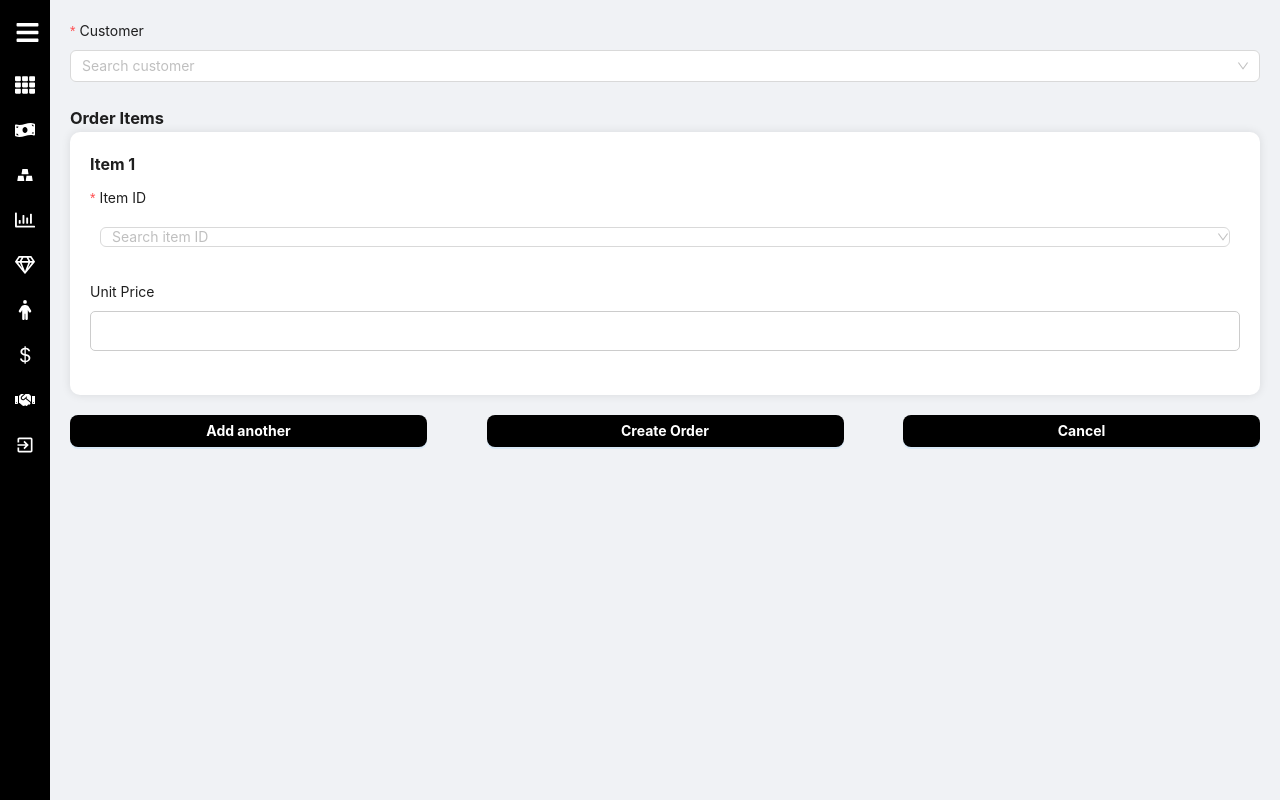
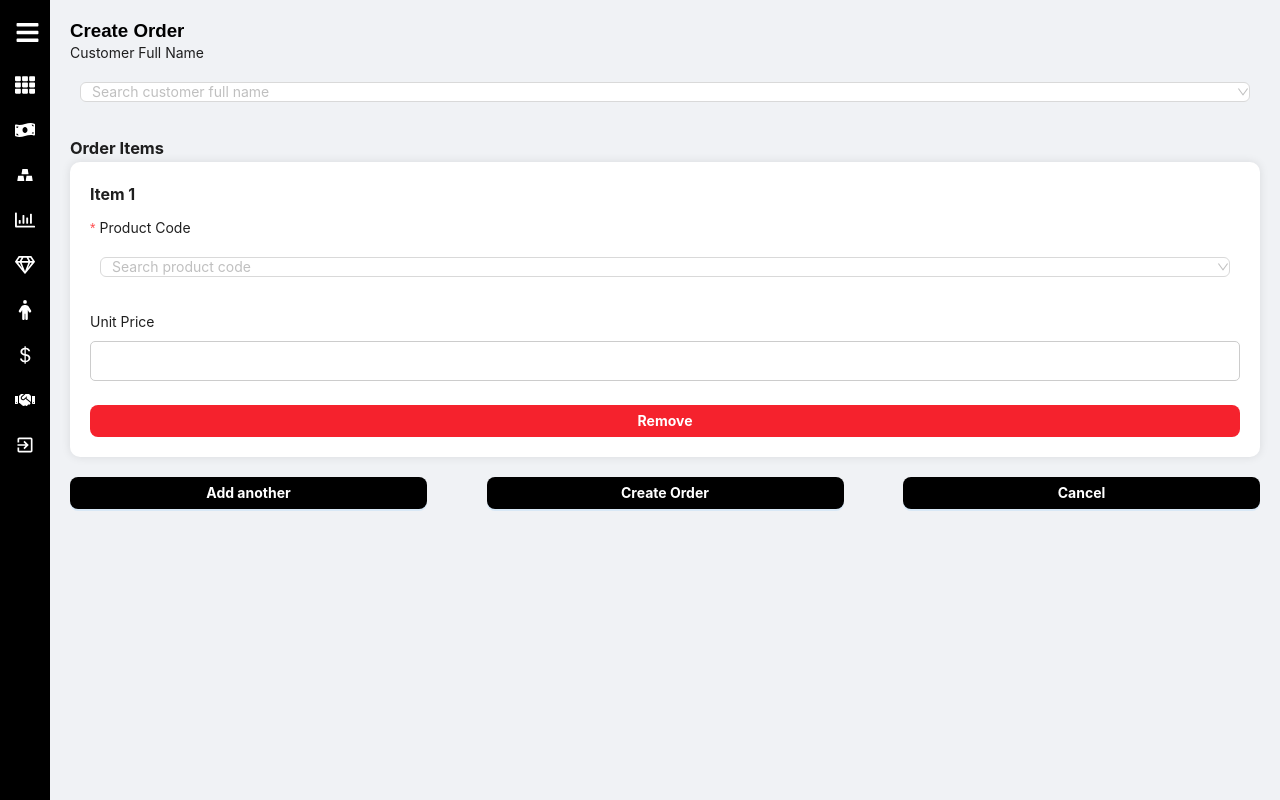
Before and after one commit to Apple1696/SWP-Retake, a React (Vite) app in the folder Front-End/: page /create-order in a window 1280 px wide. Built offline with nearby package versions, Linux system fonts and the light colour scheme.

Commit message:
Add OrderDetails.jsx and update CreateOrder.jsx

```diff
--- a/Front-End/src/components/pages/OrderReport/CreateOrder.jsx
+++ b/Front-End/src/components/pages/OrderReport/CreateOrder.jsx
@@ -8,9 +8,9 @@ const { Option } = Select;
 export default function CreateOrder() {
   const [customers, setCustomers] = useState([]);
   const [selectedCustomer, setSelectedCustomer] = useState(null);
-  const [promotions, setPromotions] = useState([]);
-  const [counters, setCounters] = useState([]);
-  const [orderItems, setOrderItems] = useState([{ id: '', price: '' }]);
+  const [products, setProducts] = useState([]);
+  const [orderItems, setOrderItems] = useState([{ productCode: '', unitPrice: '' }]);
+  const [form] = Form.useForm();
 
   useEffect(() => {
     if (selectedCustomer) {
@@ -43,29 +43,25 @@ export default function CreateOrder() {
     setSelectedCustomer(value);
   };
 
-  const fetchPromotions = async (query) => {
-    // Fetch promotions from the API
-  };
-
-  const fetchCounters = async (query) => {
-    // Fetch counters from the API
-  };
-
-  const handleItemSearch = async (value, index) => {
+  const handleProductSearch = async (value, index) => {
     if (value) {
-      const response = await axios.get(`https://66a4b40a5dc27a3c19099545.mockapi.io/Item?search=${value}`);
-      const item = response.data[0];
-      if (item) {
+      try {
+        const response = await axios.get(`https://jewquelry-group4-ewb0dqgndchcc0cm.eastus-01.azurewebsites.net/api/Products?search=${value}`);
+        const product = response.data[0];
+        if (product) {
           const newOrderItems = [...orderItems];
-        newOrderItems[index].id = item.id;
-        newOrderItems[index].price = item.price;
+          newOrderItems[index].productCode = product.productCode;
+          newOrderItems[index].unitPrice = product.unitPrice;
           setOrderItems(newOrderItems);
+        }
+      } catch (error) {
+        console.error('Error fetching product by code:', error);
       }
     }
   };
 
   const addOrderItem = () => {
-    setOrderItems([...orderItems, { id: '', price: '' }]);
+    setOrderItems([...orderItems, { productCode: '', unitPrice: '' }]);
   };
 
   const removeOrderItem = (index) => {
@@ -74,62 +70,53 @@ export default function CreateOrder() {
     setOrderItems(newOrderItems);
   };
 
+  const handleSubmit = async (values) => {
+    const newOrder = {
+      customerId: selectedCustomer,
+      orderItems: orderItems.map(item => ({
+        productCode: item.productCode,
+        unitPrice: item.unitPrice,
+      })),
+      // Add any other necessary fields here
+    };
+    try {
+      await axios.post('https://jewquelry-group4-ewb0dqgndchcc0cm.eastus-01.azurewebsites.net/api/Orders', newOrder);
+      // Handle successful order creation, e.g., show a notification, reset form, etc.
+      form.resetFields();
+      setOrderItems([{ productCode: '', unitPrice: '' }]);
+    } catch (error) {
+      console.error('Error creating order:', error);
+    }
+  };
+
   const { cancelOrder } = handleRedirect();
 
   return (
     <>
-      <Form layout="vertical">
-
-
-        <Form.Item label="Customer" name="customer" rules={[{ required: true, message: 'Please select a customer!' }]}>
+      <h3>Create Order</h3>
+      <Form form={form} layout="vertical" onFinish={handleSubmit}>
+        <Form.Item label="Customer Full Name" name="fullName" >
           <Select
             showSearch
-            placeholder="Search customer"
+            placeholder="Search customer full name"
             onSearch={handleCustomerSearch}
             onChange={handleCustomerChange}
             filterOption={false}
-
+            style={{
+              width: '100%',
+              padding: '10px',
+              borderRadius: '5px',
+              borderColor: '#ccc',
+              height: '40px',
+              fontSize: '16px'
+            }}
           >
             {customers.map(customer => (
-              <Option key={customer.id} value={customer.id}>
-                {customer.fullName}
-              </Option>
+              <Option key={customer.id} value={customer.id}>{customer.fullName}</Option>
             ))}
           </Select>
         </Form.Item>
 
-        {/* <Form.Item label="Promotion" name="promotion">
-          <Select
-            showSearch
-            placeholder="Search promotion"
-            onSearch={fetchPromotions}
-            filterOption={false}
-          >
-            {promotions.map(promotion => (
-              <Option key={promotion.id} value={promotion.name}>
-                {promotion.name}
-              </Option>
-            ))}
-          </Select>
-        </Form.Item> */}
-
-        {/* <Form.Item label="Counter" name="counter">
-          <Select
-            showSearch
-            placeholder="Search counter"
-            onSearch={fetchCounters}
-            filterOption={false}
-          >
-            {counters.map(counter => (
-              <Option key={counter.id} value={counter.name}>
-                {counter.name}
-              </Option>
-            ))}
-          </Select>
-        </Form.Item> */}
-      </Form>
-
-      <Form layout="vertical">
         <div>
           <h3>Order Items</h3>
           {orderItems.map((item, index) => (
@@ -145,11 +132,11 @@ export default function CreateOrder() {
                 fontSize: '16px',
                 fontWeight: 'bold'
               }}>Item {index + 1}</h4>
-        <Form.Item label="Item ID" name={`itemId_${index}`} rules={[{ required: true, message: 'Please enter an item ID!' }]}>
+              <Form.Item label="Product Code" name={`productCode_${index}`} rules={[{ required: true, message: 'Please enter a product code!' }]}>
                 <Select
                   showSearch
-            placeholder="Search item ID"
-            onSearch={(value) => handleItemSearch(value, index)}
+                  placeholder="Search product code"
+                  onSearch={(value) => handleProductSearch(value, index)}
                   filterOption={false}
                   style={{
                     width: '100%',
@@ -160,12 +147,12 @@ export default function CreateOrder() {
                     fontSize: '16px'
                   }}
                 >
-            <Option value={item.id}>{item.id}</Option>
+                  <Option value={item.productCode}>{item.productCode}</Option>
                 </Select>
               </Form.Item>
               <Form.Item label="Unit Price" name={`unitPrice_${index}`}>
                 <Input
-            value={item.price}
+                  value={item.unitPrice}
                   readOnly
                   style={{
                     width: '100%',
@@ -177,6 +164,15 @@ export default function CreateOrder() {
                   }}
                 />
               </Form.Item>
+              <Button type="danger" onClick={() => removeOrderItem(index)} style={{
+                width: '100%',
+                backgroundColor: '#f5222d',
+                color: '#fff',
+                borderRadius: '8px',
+                fontWeight: 'bold'
+              }}>
+                Remove
+              </Button>
             </div>
           ))}
           <div style={{ display: 'flex', justifyContent: 'space-between' }}>
@@ -210,7 +206,6 @@ export default function CreateOrder() {
           </div>
         </div>
       </Form>
-
     </>
   );
 }
--- a/Front-End/src/components/pages/OrderReport/OrderDetails.jsx
+++ b/Front-End/src/components/pages/OrderReport/OrderDetails.jsx
@@ -1,13 +1,14 @@
 import axios from 'axios';
 import React, { useEffect, useState } from 'react';
-import { useParams } from 'react-router-dom';
-import { Card, Col, Row, Typography, List } from 'antd';
+import { useNavigate, useParams } from 'react-router-dom';
+import { Card, Col, Row, Typography, List, Button, notification } from 'antd';
 
 const { Title, Text } = Typography;
 
 const OrderDetails = () => {
   const { orderNumber } = useParams();
   const [order, setOrder] = useState(null);
+  const navigate = useNavigate();
 
   useEffect(() => {
     axios.get(`https://jewquelry-group4-ewb0dqgndchcc0cm.eastus-01.azurewebsites.net/api/Orders?orderNumber=${orderNumber}`)
@@ -20,6 +21,28 @@ const OrderDetails = () => {
         console.error('Error fetching order details: ', error);
       });
   }, [orderNumber]);
+
+  const handleCancel = () => {
+    navigate('/order-report'); // Navigate back to OrderReport page
+  };
+
+//   const handleDelete = () => {
+//     axios.delete(`https://jewquelry-group4-ewb0dqgndchcc0cm.eastus-01.azurewebsites.net/api/Orders?orderNumber=${orderNumber}`)
+//       .then(() => {
+//         notification.success({
+//           message: 'Success',
+//           description: 'Order deleted successfully',
+//         });
+//         navigate('/'); // Navigate back to OrderReport page after deletion
+//       })
+//       .catch((error) => {
+//         console.error('Error deleting order: ', error);
+//         notification.error({
+//           message: 'Error',
+//           description: 'Failed to delete order',
+//         });
+//       });
+//   };
 
   if (!order) return <p>Loading...</p>;
 
@@ -52,6 +75,12 @@ const OrderDetails = () => {
             />
           </Col>
         </Row>
+        <Button type="primary" onClick={handleCancel} style={{ marginRight: '10px' }}>
+          Cancel
+        </Button>
+        {/* <Button type="danger" onClick={handleDelete}>
+          Delete
+        </Button> */}
       </Card>
     </div>
   );
```
Lines whose indentation alone changed are shown as unchanged.
